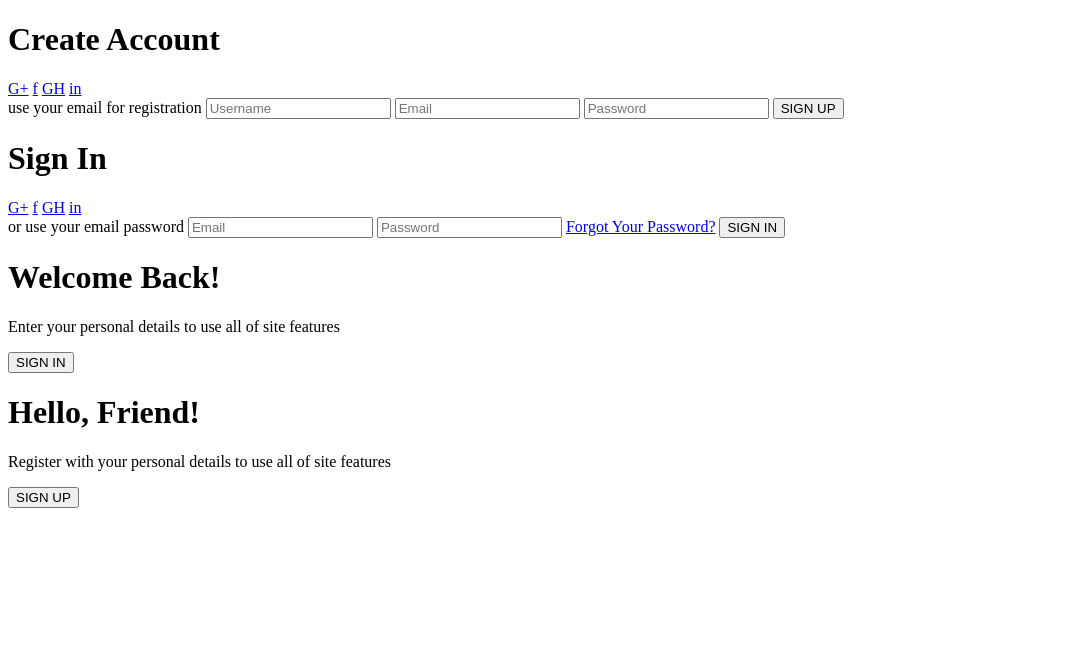
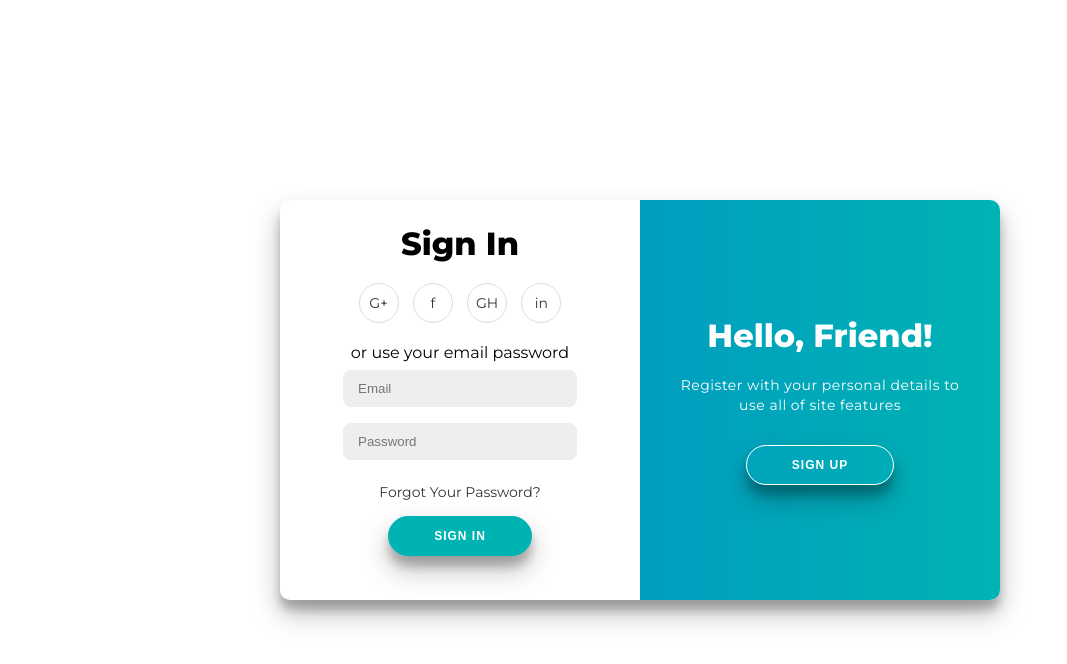
Before and after one commit to its-aryan1/login, a plain HTML site: page index.html in a window 1280 px wide. Shown: the whole page, without its empty margins (0-1067 px from the left). Drawn offline with Linux system fonts and the light colour scheme.

Commit message:
Update index.html

```diff
--- a/index.html
+++ b/index.html
@@ -4,7 +4,7 @@
   <meta charset="UTF-8" />
   <meta name="viewport" content="width=device-width, initial-scale=1.0" />
   <title>Login Page</title>
-  <link rel="stylesheet" href="style2.css" />
+  <link rel="stylesheet" href="style.css" />
 </head>
 <body>
   <div class="container" id="container">
@@ -55,6 +55,6 @@
       </div>
     </div>
   </div>
-  <script src="script2.js"></script>
+  <script src="script.js"></script>
 </body>
 </html>
```
